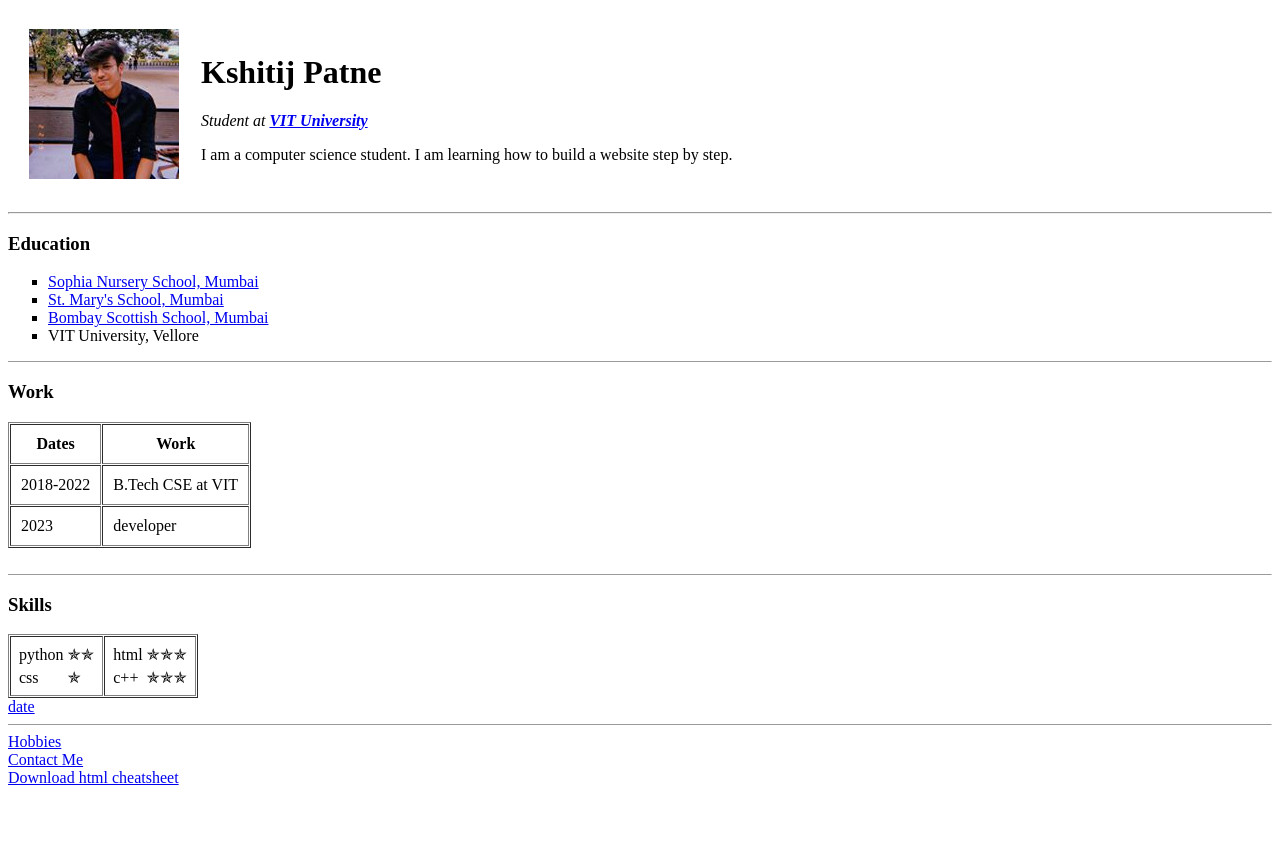
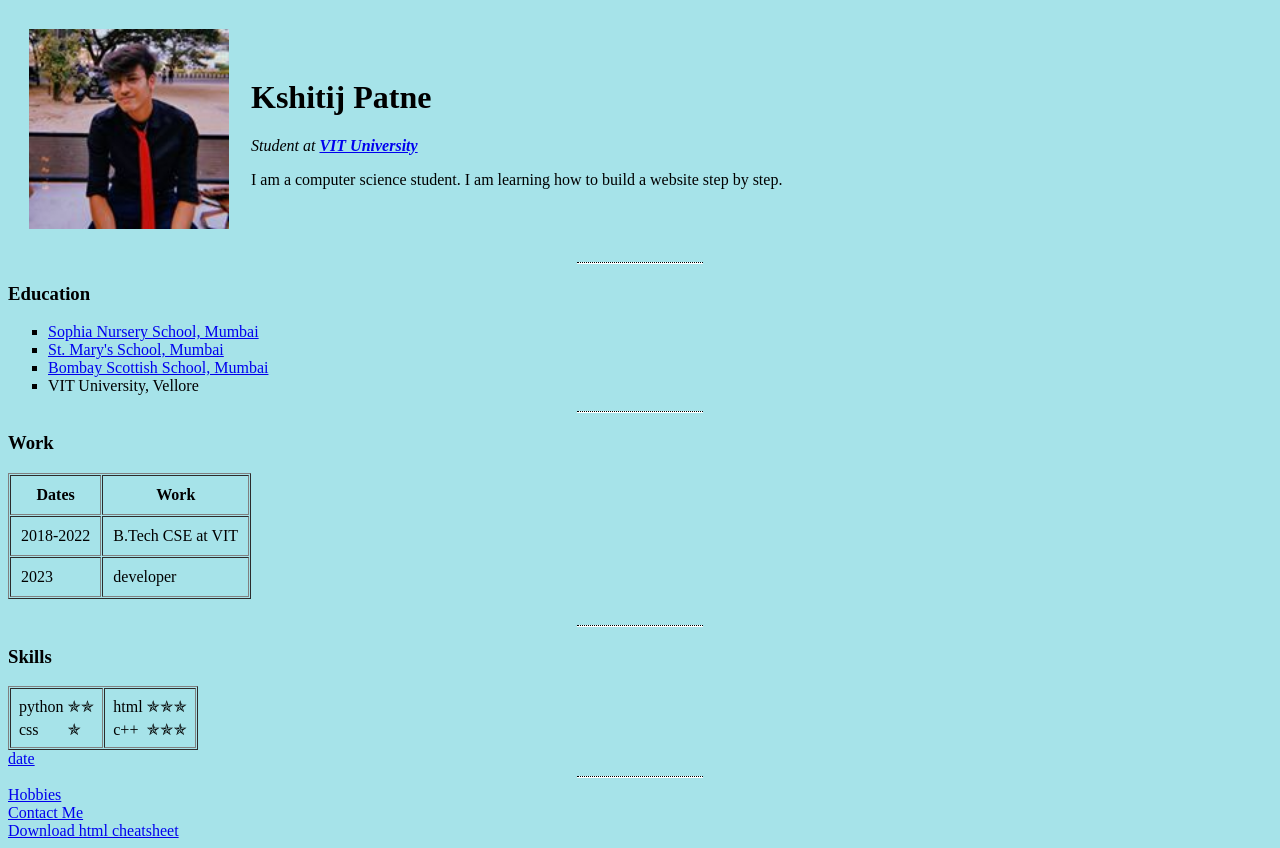
Before and after one commit to kshitijpatne/trialCV, a plain HTML site: page index.html in a window 1280 px wide. Before the commit the page ends 800 px from the top, so only its background shows below. Drawn offline with Linux system fonts and the light colour scheme.

Commit message:
Update index.html

```diff
--- a/index.html
+++ b/index.html
@@ -77,7 +77,24 @@
   <a target="_blank" href="contact.html">Contact Me</a>
   <br />
   <a href="https://web.stanford.edu/group/csp/cs21/htmlcheatsheet.pdf" download>Download html cheatsheet</a>
+<br>
+      <style>
 
+    body {
+      background-color: #a6e3e9;
+    }
+    hr {
+      border-style: dotted none none;
+      background-color: white;
+      height: 1px;
+      width: 10%;
+    }
+
+    img {
+      height: 200px;
+    }
+
+</style>
 </body>
 
 </html>
```
